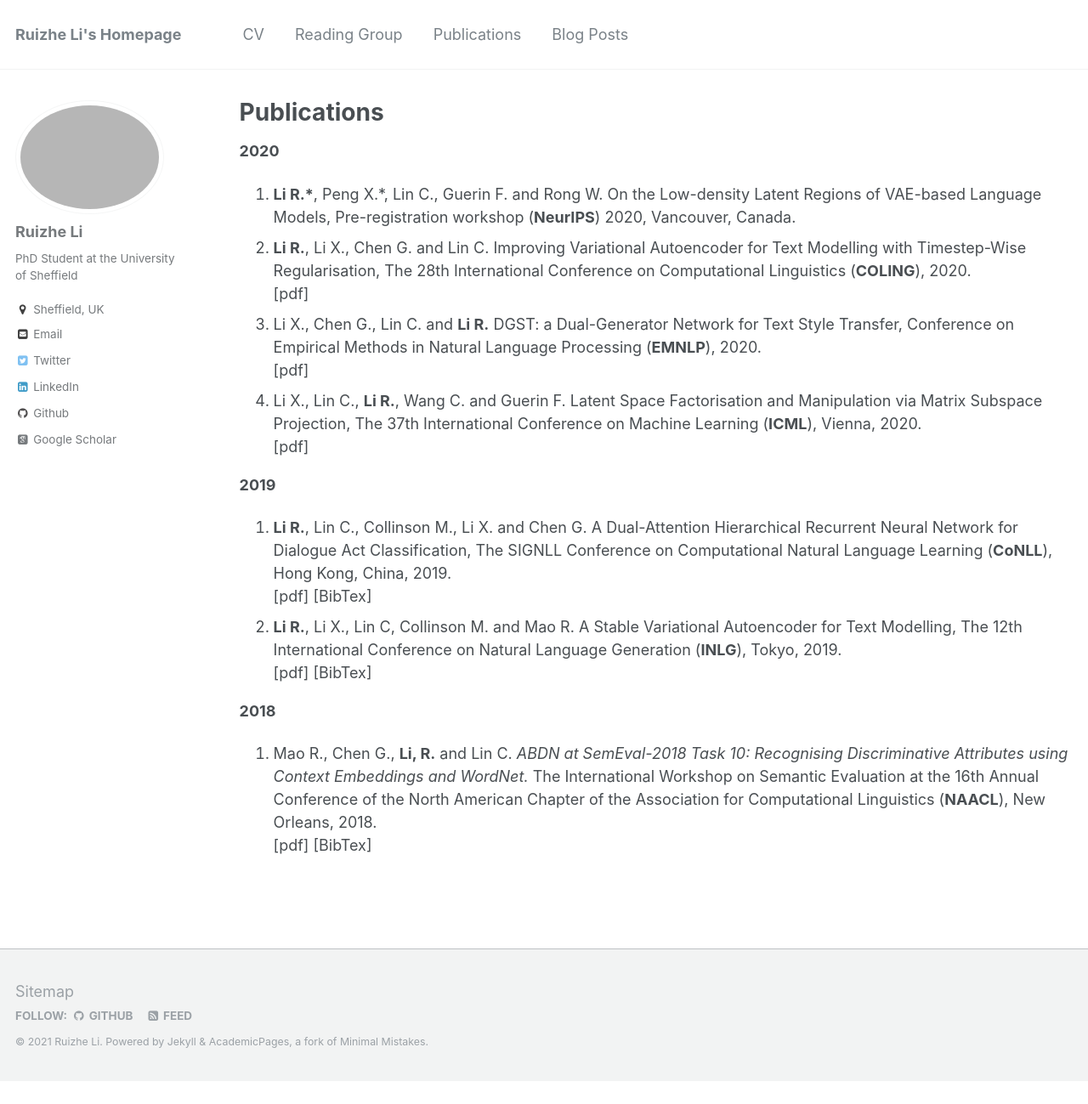
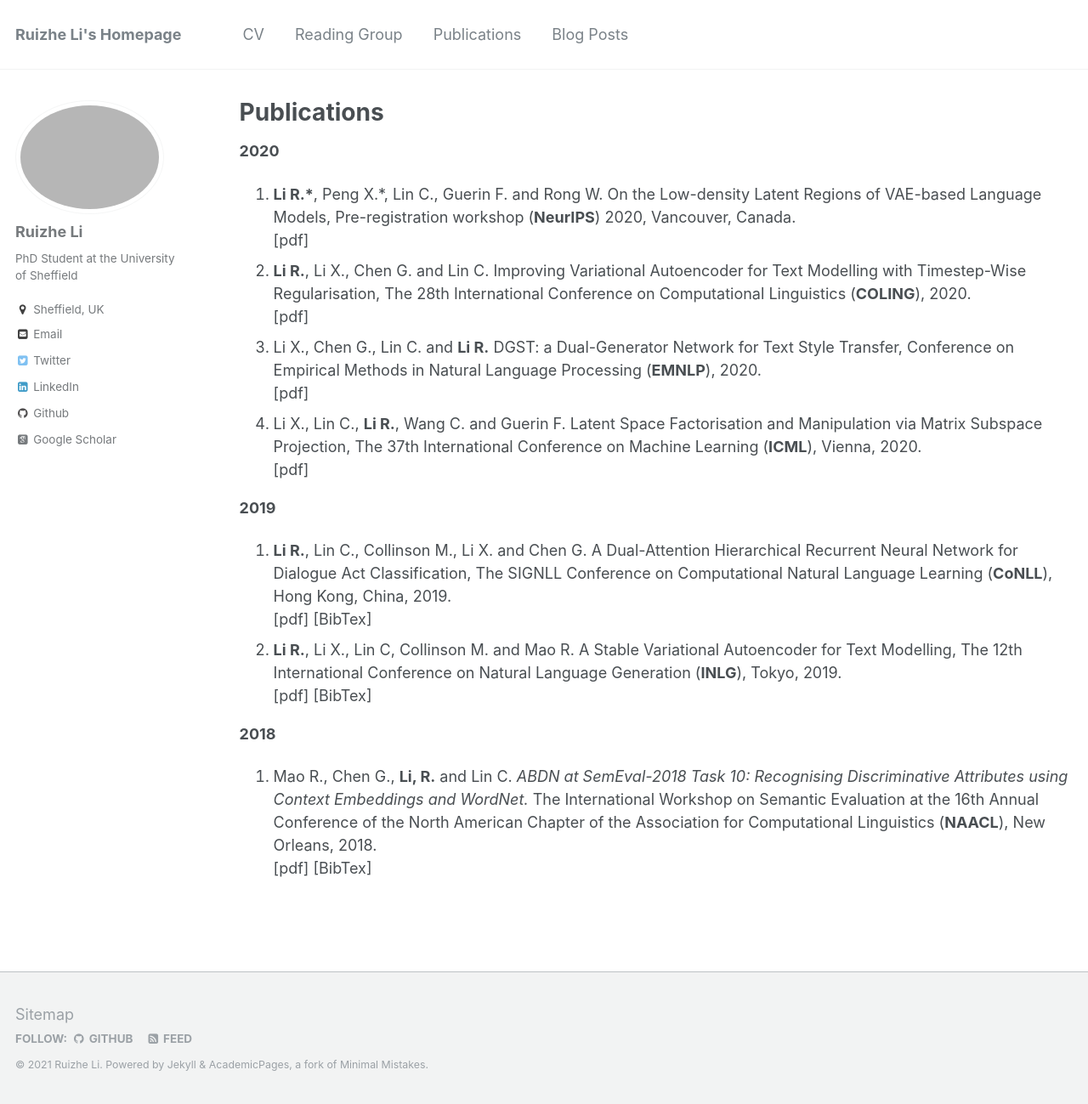
Before and after one commit to ruizheliUOA/ruizheliUOA.github.io, a Jekyll site: the page built from _pages/publications.md, in a window 1280 px wide and 1299 px high. Shown: the whole window at 85% size. Built offline with Jekyll 4.4.1, drawn with Linux system fonts in a browser that asks for light colours; some web fonts are replaced.

Commit message:
Update publications.md

```diff
--- a/_pages/publications.md
+++ b/_pages/publications.md
@@ -12,7 +12,8 @@ author_profile: true
 {% include base_path %}
 
 **2020**
-1. **Li R.\***, Peng X.*, Lin C., Guerin F. and Rong W. On the Low-density Latent Regions of VAE-based Language Models, Pre-registration workshop (**NeurIPS**) 2020, Vancouver, Canada.
+1. **Li R.\***, Peng X.*, Lin C., Guerin F. and Rong W. On the Low-density Latent Regions of VAE-based Language Models, Pre-registration workshop (**NeurIPS**) 2020, Vancouver, Canada.<br />
+[\[pdf\]](https://preregister.science/papers_20neurips/81_paper.pdf)<br />
 2. **Li R.**, Li X., Chen G. and Lin C. Improving Variational Autoencoder for Text Modelling with Timestep-Wise Regularisation, The 28th International Conference on Computational Linguistics (**COLING**), 2020.<br />
 [\[pdf\]](https://arxiv.org/pdf/2011.01136.pdf)<br />
 3. Li X., Chen G., Lin C. and **Li R.** DGST: a Dual-Generator Network for Text Style Transfer, Conference on Empirical Methods in Natural Language Processing (**EMNLP**), 2020.<br/>
```
